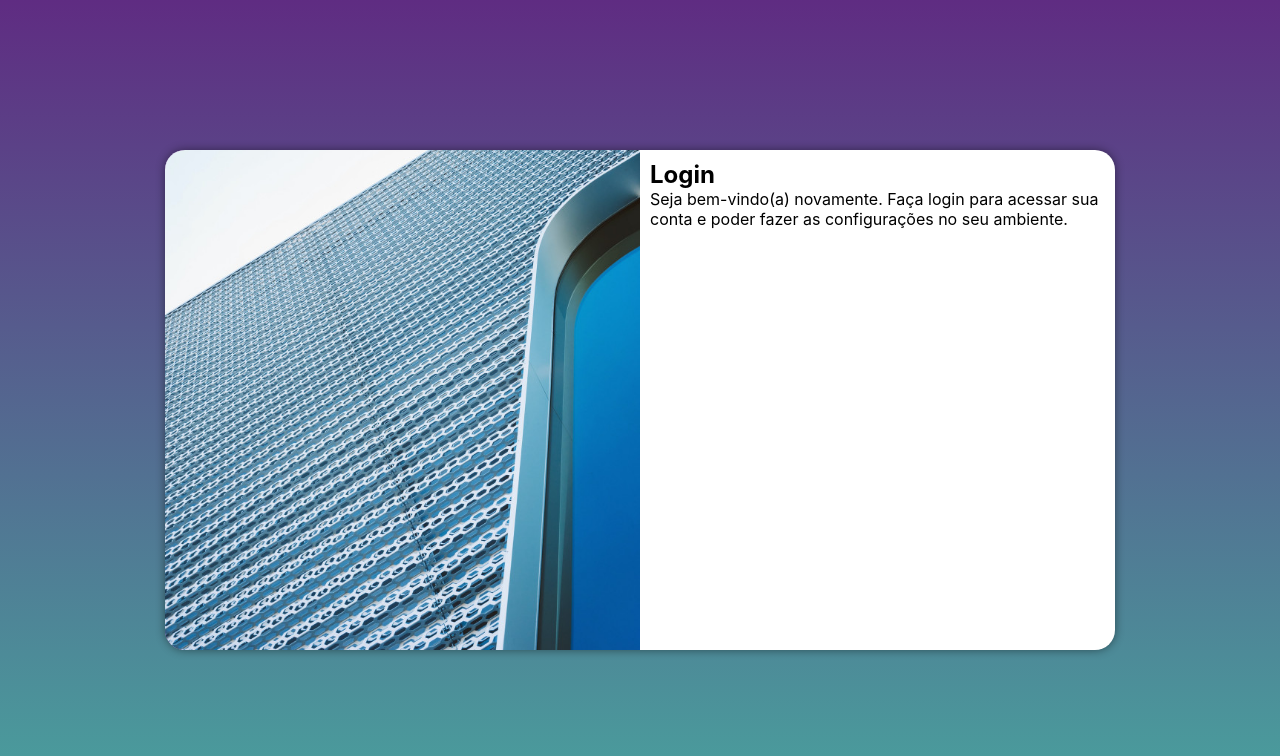
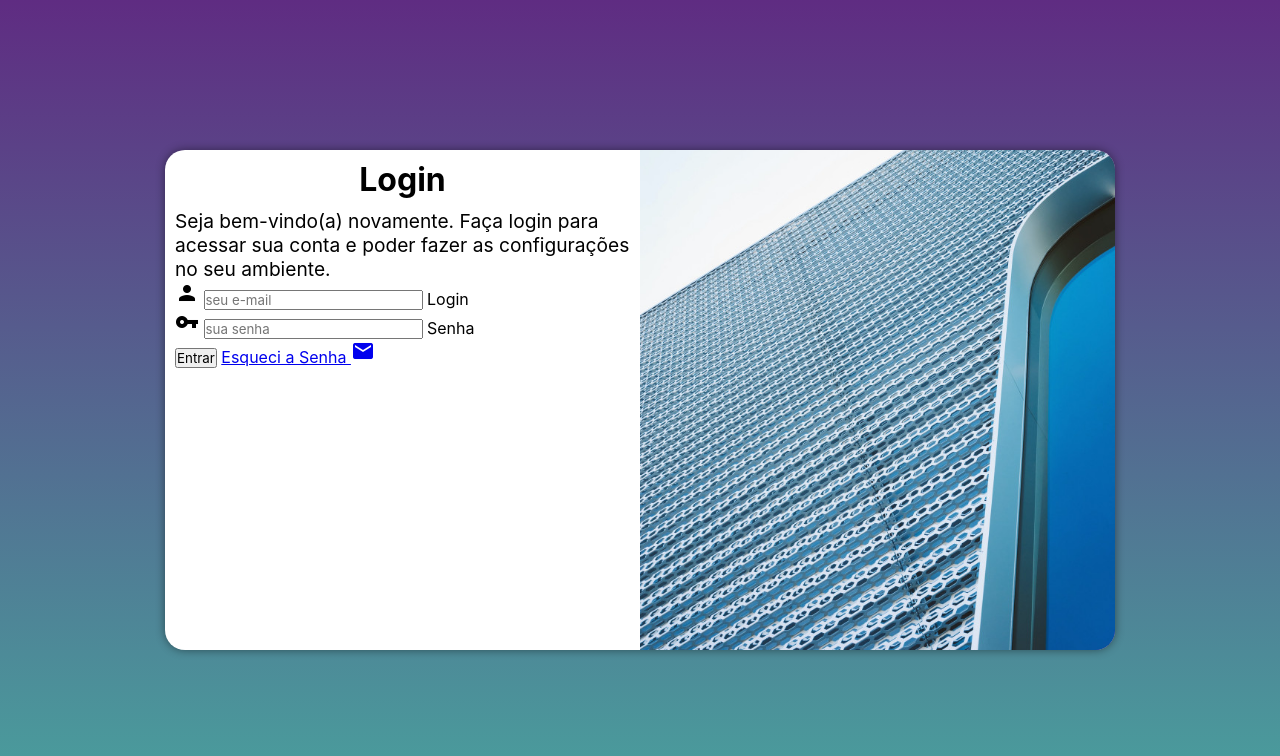
Before and after one commit to wendelncols/projeto-login, a plain HTML site: page index.html in a window 1280 px wide. Drawn offline with Linux system fonts and the light colour scheme.

Commit message:
Adicionei o Formulário

```diff
--- a/estilos/media-query.css
+++ b/estilos/media-query.css
@@ -31,14 +31,22 @@
     }
 
     section#login > div#imagem {
-        float: left;
+        float: right;
         width: 50%;
         height: 100%;
     }
 
     section#login > div#formulario {
-        float: right;
+        float: left;
         width: 50%;
     }
 
+    div#formulario > h1 {
+        font-size: 2em;
+    }
+
+    div#formulario >  p {
+        font-size: 1.2em;
+    }
+
 }
--- a/estilos/style.css
+++ b/estilos/style.css
@@ -55,3 +55,12 @@ section#login > div#formulario {
     display: block;
     padding: 10px;
 }
+
+div#formulario > h1 {
+    text-align: center;
+    margin-bottom: 10px;
+}
+
+div#formulario > p {
+    font-size: 0.8em;
+}
--- a/index.html
+++ b/index.html
@@ -3,6 +3,7 @@
 <head>
     <meta charset="UTF-8">
     <meta name="viewport" content="width=device-width, initial-scale=1.0">
+    <link href="https://fonts.googleapis.com/icon?family=Material+Icons" rel="stylesheet">
     <title>Login</title>
     <link rel="stylesheet" href="estilos/style.css">
     <link rel="stylesheet" href="estilos/media-query.css">
@@ -16,8 +17,19 @@
             <div id="formulario">
                 <h1>Login</h1>
                 <p>Seja bem-vindo(a) novamente. Faça login para acessar sua conta e poder fazer as configurações no seu ambiente.</p>
-                <form action="login.php" method="post">
-
+                <form action="login.php" method="post" autocomplete="on">
+                    <div class="campo">
+                        <i class="material-icons">person</i>
+                        <input type="email" name="login" id="ilogin" placeholder="seu e-mail" autocomplete="email" required maxlength="30">
+                        <label for="ilogin">Login</label>
+                    </div>
+                    <div class="campo">
+                        <i class="material-icons">vpn_key</i>
+                        <input type="password" name="senha" id="isenha" placeholder="sua senha" autocomplete="current-password" required minlength="8" maxlength="20">
+                        <label for="isenha">Senha</label>
+                    </div>
+                    <input type="submit" value="Entrar">
+                    <a href="esqueci.html">Esqueci a Senha <i class="material-icons">mail</i></a>
                 </form>
             </div>
         </section>
```
